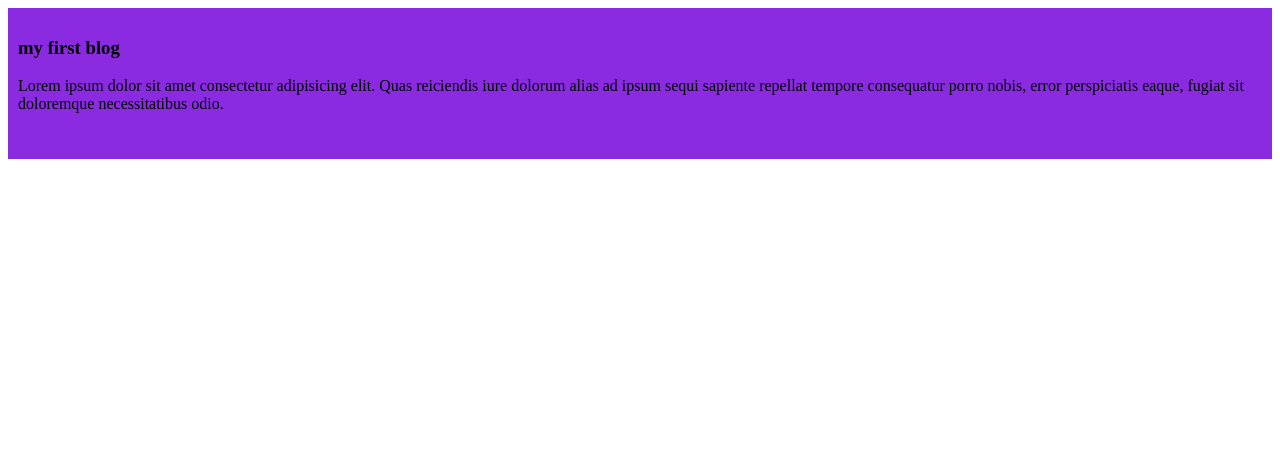
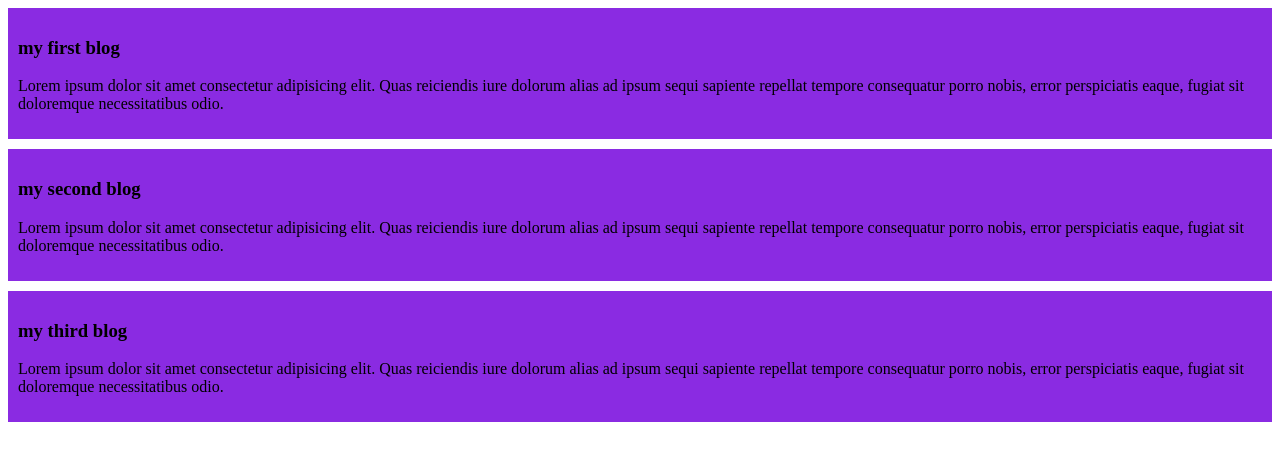
Before and after one commit to mdfaisalrahaman/my-simjple-website, a plain HTML site: page index.html in a window 1280 px wide. Drawn offline with Linux system fonts and the light colour scheme.

Commit message:
added the second and the third blog

```diff
--- a/index.html
+++ b/index.html
@@ -12,5 +12,12 @@
         <p>Lorem ipsum dolor sit amet consectetur adipisicing elit. Quas reiciendis iure dolorum alias ad ipsum sequi sapiente repellat tempore consequatur porro nobis, error perspiciatis eaque, fugiat sit doloremque necessitatibus odio.</p>
     </div>
     <div>
+        <h3>my second blog</h3>
+        <p>Lorem ipsum dolor sit amet consectetur adipisicing elit. Quas reiciendis iure dolorum alias ad ipsum sequi sapiente repellat tempore consequatur porro nobis, error perspiciatis eaque, fugiat sit doloremque necessitatibus odio.</p>
+    </div>
+    <div>
+        <h3>my third blog</h3>
+        <p>Lorem ipsum dolor sit amet consectetur adipisicing elit. Quas reiciendis iure dolorum alias ad ipsum sequi sapiente repellat tempore consequatur porro nobis, error perspiciatis eaque, fugiat sit doloremque necessitatibus odio.</p>
+    </div>
 </body>
 </html>
--- a/styles/blogs.css
+++ b/styles/blogs.css
@@ -1,4 +1,5 @@
 div{
     background-color: blueviolet;
     padding: 10px;
+    margin-bottom: 10px;
 }
```
